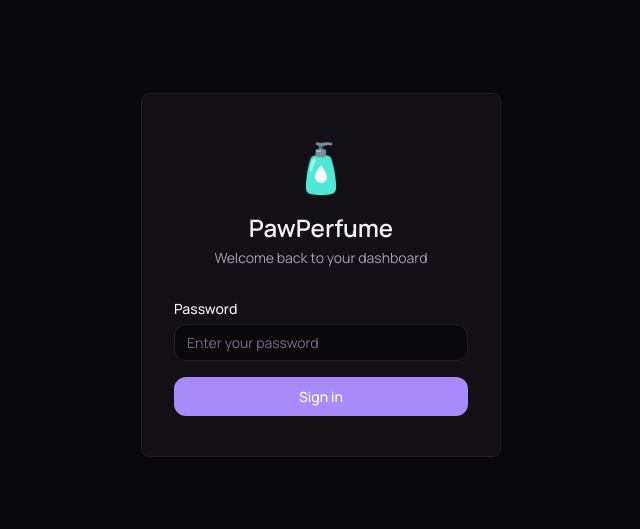
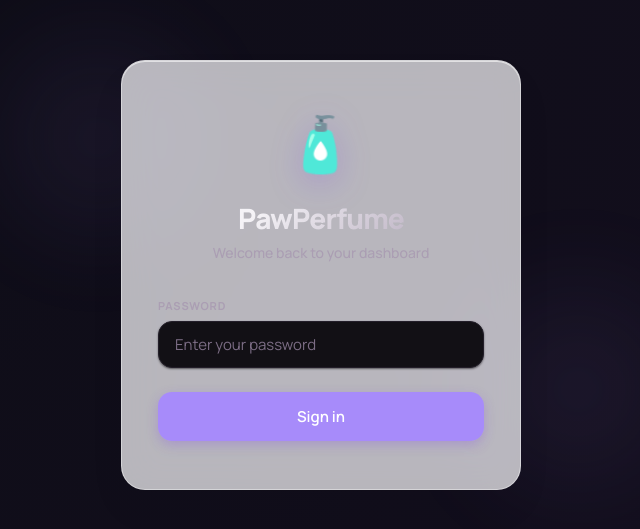
Before and after one commit to 1008studios/pawperfume, a SvelteKit app: page /login in a window 1280 px wide. Shown: the part 125-654 px from the top of the page, without its empty margins (319-959 px from the left). Built offline with nearby package versions, Linux system fonts and the light colour scheme.

Commit message:
style: enhance login page aesthetics and enable local Windows builds by conditionally loading svelte adapters

```diff
--- a/package.json
+++ b/package.json
@@ -12,6 +12,7 @@
     "check": "svelte-kit sync && svelte-check --tsconfig ./tsconfig.json"
   },
   "devDependencies": {
+    "@sveltejs/adapter-auto": "^7.0.1",
     "@sveltejs/adapter-vercel": "^5.6.3",
     "@sveltejs/kit": "^2.21.1",
     "@sveltejs/vite-plugin-svelte": "^5.0.3",
--- a/src/routes/login/+page.svelte
+++ b/src/routes/login/+page.svelte
@@ -69,99 +69,182 @@
 		display: flex;
 		align-items: center;
 		justify-content: center;
-		background: var(--bg);
+		background: radial-gradient(circle at 10% 20%, rgba(99, 102, 241, 0.05) 0%, rgba(139, 92, 246, 0.08) 90.1%), var(--bg);
 		padding: 20px;
+		position: relative;
+		overflow: hidden;
+	}
+
+	/* Glowing backdrop blobs */
+	.login-page::before, .login-page::after {
+		content: '';
+		position: absolute;
+		width: 300px;
+		height: 300px;
+		border-radius: 50%;
+		background: radial-gradient(circle, var(--accent-bg) 0%, transparent 70%);
+		z-index: 0;
+		filter: blur(40px);
+		opacity: 0.6;
+		pointer-events: none;
+	}
+
+	.login-page::before {
+		top: 15%;
+		left: 20%;
+		animation: float-slow 12s infinite alternate ease-in-out;
+	}
+
+	.login-page::after {
+		bottom: 15%;
+		right: 20%;
+		animation: float-slow 15s infinite alternate-reverse ease-in-out;
+	}
+
+	@keyframes float-slow {
+		0% { transform: translate(0, 0) scale(1); }
+		100% { transform: translate(30px, -20px) scale(1.1); }
 	}
 
 	.login-card {
 		width: 100%;
-		max-width: 360px;
-		background: var(--surface);
-		border: 1px solid var(--border);
-		border-radius: 8px;
-		padding: 40px 32px;
+		max-width: 400px;
+		background: rgba(255, 255, 255, 0.7);
+		backdrop-filter: blur(20px) saturate(180%);
+		-webkit-backdrop-filter: blur(20px) saturate(180%);
+		border: 1px solid rgba(255, 255, 255, 0.4);
+		border-radius: 24px;
+		padding: 48px 36px;
+		box-shadow: 0 20px 40px rgba(0, 0, 0, 0.04),
+		            0 1px 3px rgba(0, 0, 0, 0.02),
+		            inset 0 1px 0 rgba(255, 255, 255, 0.6);
+		z-index: 1;
+		transition: transform 0.3s ease, box-shadow 0.3s ease;
+	}
+
+	[data-theme="dark"] .login-card {
+		background: rgba(18, 16, 21, 0.75);
+		border: 1px solid rgba(255, 255, 255, 0.08);
+		box-shadow: 0 20px 40px rgba(0, 0, 0, 0.4),
+		            inset 0 1px 0 rgba(255, 255, 255, 0.05);
+	}
+
+	.login-card:hover {
+		box-shadow: 0 30px 60px rgba(0, 0, 0, 0.08),
+		            0 1px 3px rgba(0, 0, 0, 0.02);
+		transform: translateY(-2px);
+	}
+
+	[data-theme="dark"] .login-card:hover {
+		box-shadow: 0 30px 60px rgba(0, 0, 0, 0.5);
 	}
 
 	.login-header {
 		text-align: center;
-		margin-bottom: 32px;
+		margin-bottom: 36px;
 	}
 
 	.login-icon {
-		font-size: 48px;
-		display: block;
-		margin-bottom: 12px;
+		font-size: 54px;
+		display: inline-block;
+		margin-bottom: 16px;
+		filter: drop-shadow(0 8px 16px rgba(124, 58, 237, 0.25));
+		animation: float-icon 4s infinite ease-in-out;
+	}
+
+	@keyframes float-icon {
+		0%, 100% { transform: translateY(0) rotate(0deg); }
+		50% { transform: translateY(-8px) rotate(3deg); }
 	}
 
 	.login-header h1 {
-		font-size: 24px;
-		font-weight: 600;
-		margin-bottom: 4px;
+		font-size: 28px;
+		font-weight: 800;
+		letter-spacing: -0.8px;
+		margin-bottom: 6px;
+		background: linear-gradient(135deg, var(--text) 30%, var(--text-secondary) 100%);
+		-webkit-background-clip: text;
+		-webkit-text-fill-color: transparent;
 	}
 
 	.login-header p {
 		color: var(--text-secondary);
 		font-size: 14px;
+		font-weight: 500;
 	}
 
 	.form-group {
-		margin-bottom: 16px;
+		margin-bottom: 24px;
 	}
 
 	.form-group label {
 		display: block;
-		font-size: 14px;
-		font-weight: 500;
-		margin-bottom: 6px;
-		color: var(--text);
+		font-size: 11px;
+		font-weight: 700;
+		margin-bottom: 8px;
+		color: var(--text-secondary);
+		text-transform: uppercase;
+		letter-spacing: 0.8px;
 	}
 
 	.form-group input {
 		width: 100%;
-		padding: 8px 12px;
-		border: 1px solid var(--border);
-		border-radius: var(--radius);
-		font-size: 14px;
-		background: var(--bg);
+		padding: 12px 16px;
+		border: 1.5px solid var(--border);
+		border-radius: 14px;
+		font-size: 15px;
+		background: var(--surface);
 		color: var(--text);
-		transition: border-color 0.15s;
+		transition: all 0.2s cubic-bezier(0.4, 0, 0.2, 1);
+		box-shadow: var(--shadow-sm);
 	}
 
 	.form-group input:focus {
 		outline: none;
 		border-color: var(--accent);
-		box-shadow: 0 0 0 2px var(--accent-bg);
+		box-shadow: 0 0 0 4px var(--accent-bg);
+		background: var(--surface);
 	}
 
 	.login-btn {
 		width: 100%;
-		padding: 10px 16px;
-		background: var(--accent);
+		padding: 14px 20px;
+		background: linear-gradient(135deg, var(--accent) 0%, var(--purple) 100%);
 		color: white;
 		border: none;
-		border-radius: var(--radius);
-		font-size: 14px;
-		font-weight: 500;
-		transition: background 0.15s;
+		border-radius: 14px;
+		font-size: 15px;
+		font-weight: 600;
+		transition: all 0.2s cubic-bezier(0.4, 0, 0.2, 1);
 		display: flex;
 		align-items: center;
 		justify-content: center;
 		gap: 8px;
+		box-shadow: 0 4px 12px rgba(124, 58, 237, 0.25);
+		cursor: pointer;
 	}
 
 	.login-btn:hover:not(:disabled) {
-		background: var(--accent-hover);
+		background: linear-gradient(135deg, var(--accent-hover) 0%, var(--accent) 100%);
+		box-shadow: 0 6px 20px rgba(124, 58, 237, 0.4);
+		transform: translateY(-1px);
+	}
+
+	.login-btn:active:not(:disabled) {
+		transform: translateY(1px);
+		box-shadow: 0 2px 8px rgba(124, 58, 237, 0.2);
 	}
 
 	.login-btn:disabled {
-		opacity: 0.6;
+		opacity: 0.5;
 		cursor: not-allowed;
+		box-shadow: none;
 	}
 
 	.spinner {
-		width: 16px;
-		height: 16px;
-		border: 2px solid rgba(255, 255, 255, 0.3);
+		width: 18px;
+		height: 18px;
+		border: 2.5px solid rgba(255, 255, 255, 0.3);
 		border-top-color: white;
 		border-radius: 50%;
 		animation: spin 0.6s linear infinite;
@@ -174,12 +257,21 @@
 	}
 
 	.error {
-		margin-top: 12px;
-		padding: 8px 12px;
+		margin-top: 16px;
+		padding: 10px 14px;
 		background: var(--red-bg);
 		color: var(--red);
-		border-radius: var(--radius);
+		border-radius: 12px;
 		font-size: 13px;
 		text-align: center;
+		font-weight: 500;
+		border: 1px solid rgba(244, 63, 94, 0.2);
+		animation: shake 0.4s ease-in-out;
+	}
+
+	@keyframes shake {
+		0%, 100% { transform: translateX(0); }
+		25% { transform: translateX(-4px); }
+		75% { transform: translateX(4px); }
 	}
 </style>
--- a/svelte.config.js
+++ b/svelte.config.js
@@ -1,13 +1,16 @@
-import adapter from '@sveltejs/adapter-vercel';
+import vercelAdapter from '@sveltejs/adapter-vercel';
+import autoAdapter from '@sveltejs/adapter-auto';
 import { vitePreprocess } from '@sveltejs/vite-plugin-svelte';
+
+const isVercel = !!(process.env.VERCEL || process.env.NOW_BUILDER);
 
 /** @type {import('@sveltejs/kit').Config} */
 const config = {
 	preprocess: vitePreprocess(),
 	kit: {
-		adapter: adapter({
-			runtime: 'nodejs24.x'
-		}),
+		adapter: isVercel
+			? vercelAdapter({ runtime: 'nodejs24.x' })
+			: autoAdapter(),
 		alias: {
 			$lib: './src/lib',
 			'$lib/*': './src/lib/*'
```
Also changed, not shown: 1 other file (tests, documents, lock files or other folders).
